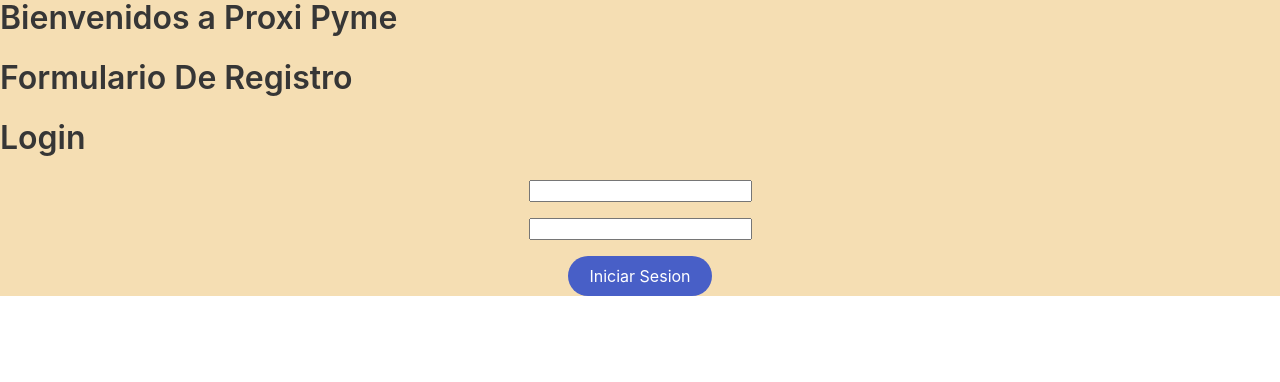
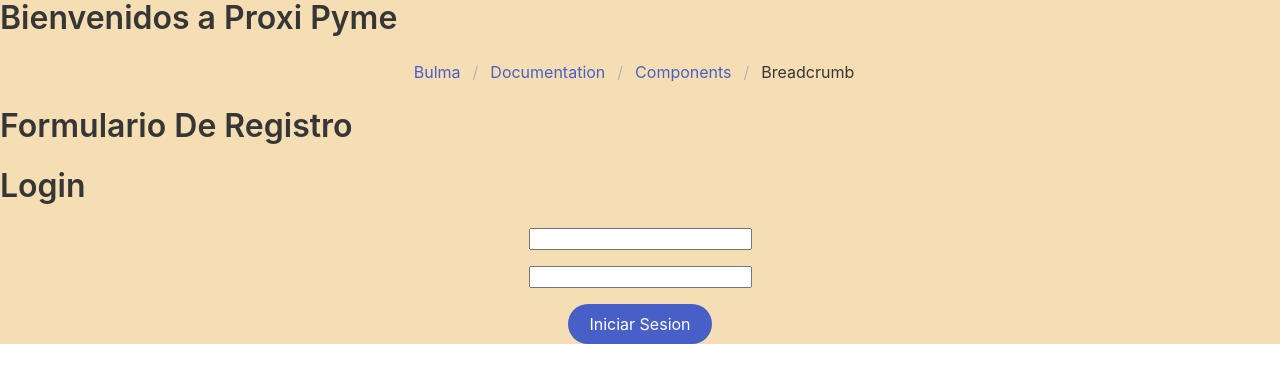
Before and after one commit to O-Uribe/ProxiPyme_Web, a React (Vite) app in the folder frontend/: page / in a window 1280 px wide. Shown: the top 382 px of the page. Built offline with nearby package versions, Linux system fonts and the light colour scheme.

Commit message:
"Edicion"

```diff
--- a/frontend/src/components/App.jsx
+++ b/frontend/src/components/App.jsx
@@ -12,6 +12,14 @@ export const App = () => {
   return (
        <div>
         <h1 class="title">Bienvenidos a Proxi Pyme</h1>
+        <nav class="breadcrumb is-centered" aria-label="breadcrumbs">
+  <ul>
+    <li><a href="#">Bulma</a></li>
+    <li><a href="#">Documentation</a></li>
+    <li><a href="#">Components</a></li>
+    <li class="is-active"><a href="#" aria-current="page">Breadcrumb</a></li>
+  </ul>
+</nav>
         <h2 class="title">Formulario De Registro</h2>
 
         {
```
